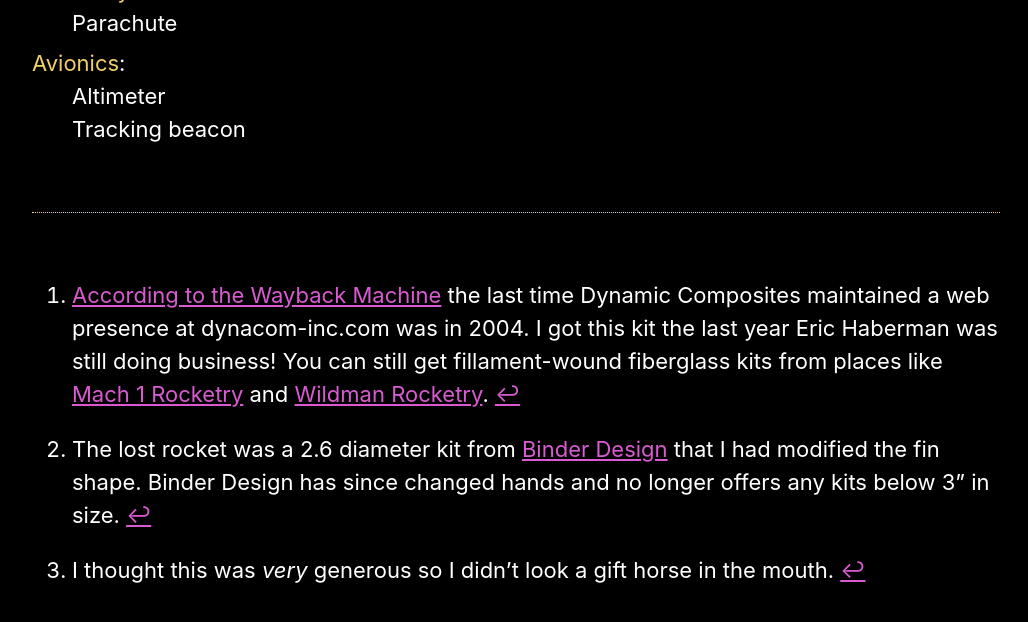
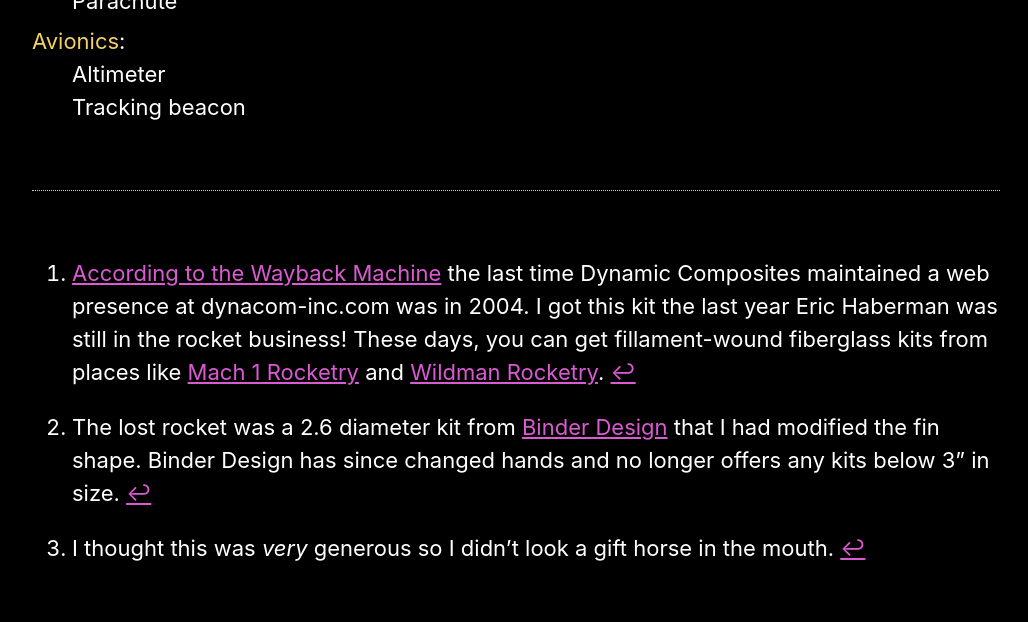
Before and after one commit to rocketlabdelta/rocketlabdelta.com, a Jekyll site: the page built from _fleet/optimistic.md, in a window 1280 px wide and 900 px high, scrolled down 5147 px. Shown: the top 622 px of the window, without its empty margins (124-1152 px from the left). Built offline with Jekyll 4.4.1, drawn with Linux system fonts in a browser that asks for light colours; some of the changed text lies outside the part shown.

Commit message:
Copy editing

```diff
--- a/_fleet/optimistic.md
+++ b/_fleet/optimistic.md
@@ -38,8 +38,7 @@
 I got this kit in a roundabout way.
 My dad was at a launch without me and he lost one of my rockets[^2].
 He felt really bad and offered to buy me a replacement kit up to $200[^3].
-I had been wanting a Dynacom kit for a long time and this one was $199 -- a match made in heaven.
-
+I had been wanting a Dynacom kit for a long time and this one was $199--a match made in heaven.
 I put it together with a few modifications:
 
 - **Payload bay**
@@ -129,7 +128,7 @@
 
 *[LDRS]: Large and Dangerous Rocket Ships
 
-[^1]: [According to the Wayback Machine][1] the last time Dynamic Composites maintained a web presence at dynacom-inc.com was in 2004. I got this kit the last year Eric Haberman was still doing business! You can still get fillament-wound fiberglass kits from places like [Mach 1 Rocketry][2] and [Wildman Rocketry][3].
+[^1]: [According to the Wayback Machine][1] the last time Dynamic Composites maintained a web presence at dynacom-inc.com was in 2004. I got this kit the last year Eric Haberman was still in the rocket business! These days, you can get fillament-wound fiberglass kits from places like [Mach 1 Rocketry][2] and [Wildman Rocketry][3].
 [^2]: The lost rocket was a 2.6 diameter kit from [Binder Design][4] that I had modified the fin shape. Binder Design has since changed hands and no longer offers any kits below 3" in size.
 [^3]: I thought this was _very_ generous so I didn't look a gift horse in the mouth.
 
```
Also changed, not shown: other parts of _fleet/optimistic.md (+1 -1 lines).
